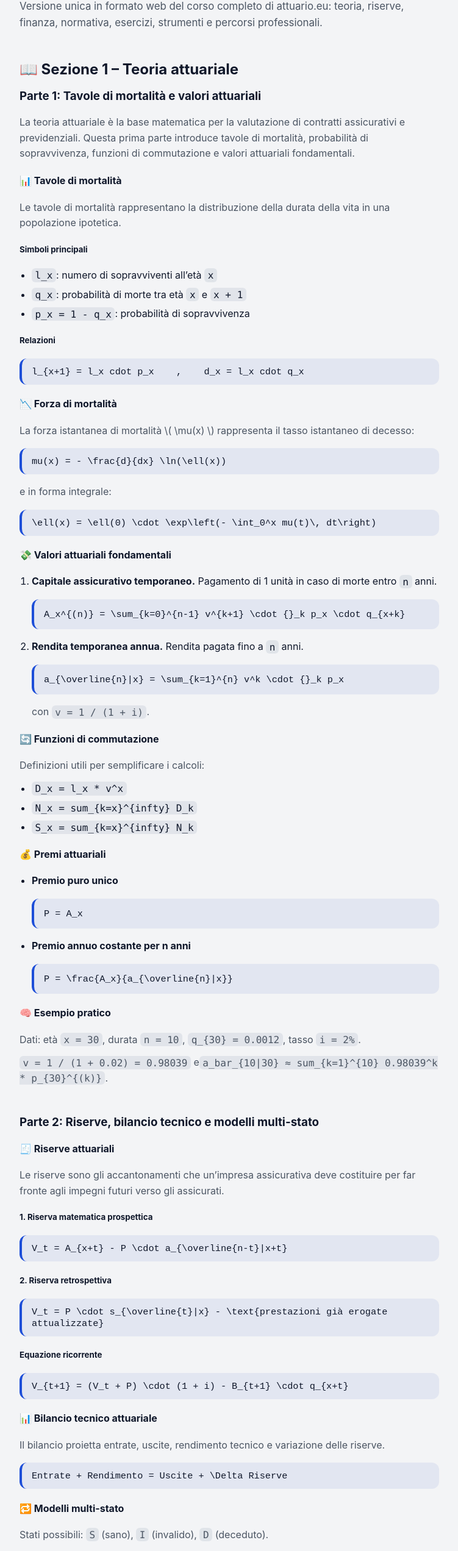
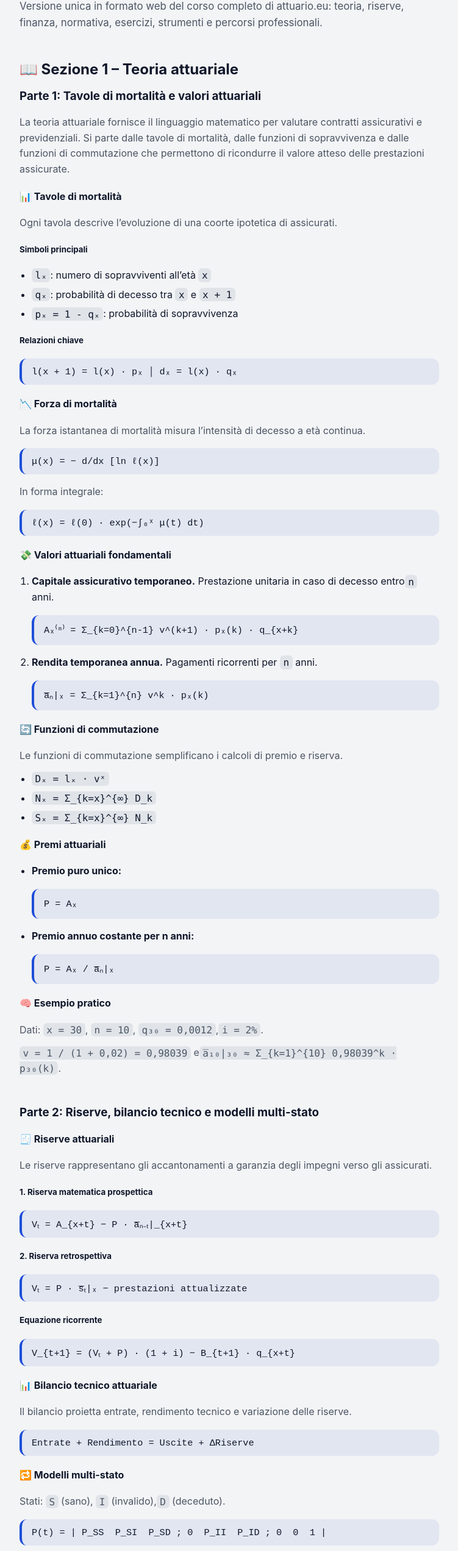
Before and after one commit to pietroscik/attuario-eu, a Next.js app: page /corso in a window 1280 px wide. Shown: the part 229-2773 px from the top of the page at 61% size, without its empty margins (264-1015 px from the left). Built offline with nearby package versions, Linux system fonts and the light colour scheme.

Commit message:
Refine corso attuariale content and formulas

```diff
--- a/pages/corso.js
+++ b/pages/corso.js
@@ -25,233 +25,184 @@
         <h2>📖 Sezione 1 – Teoria attuariale</h2>
         <h3>Parte 1: Tavole di mortalità e valori attuariali</h3>
         <p>
-          La teoria attuariale è la base matematica per la valutazione di contratti
-          assicurativi e previdenziali. Questa prima parte introduce tavole di mortalità,
-          probabilità di sopravvivenza, funzioni di commutazione e valori attuariali
-          fondamentali.
+          La teoria attuariale fornisce il linguaggio matematico per valutare contratti
+          assicurativi e previdenziali. Si parte dalle tavole di mortalità, dalle funzioni di
+          sopravvivenza e dalle funzioni di commutazione che permettono di ricondurre il valore
+          atteso delle prestazioni assicurate.
         </p>
         <h4>📊 Tavole di mortalità</h4>
-        <p>Le tavole di mortalità rappresentano la distribuzione della durata della vita in una popolazione ipotetica.</p>
+        <p>Ogni tavola descrive l’evoluzione di una coorte ipotetica di assicurati.</p>
         <h5>Simboli principali</h5>
         <ul className="list">
           <li>
-            <InlineCode>{'l_x'}</InlineCode>: numero di sopravviventi all’età <InlineCode>{'x'}</InlineCode>
+            <InlineCode>{'lₓ'}</InlineCode>: numero di sopravviventi all’età <InlineCode>{'x'}</InlineCode>
           </li>
           <li>
-            <InlineCode>{'q_x'}</InlineCode>: probabilità di morte tra età <InlineCode>{'x'}</InlineCode> e <InlineCode>{'x + 1'}</InlineCode>
+            <InlineCode>{'qₓ'}</InlineCode>: probabilità di decesso tra <InlineCode>{'x'}</InlineCode> e <InlineCode>{'x + 1'}</InlineCode>
           </li>
           <li>
-            <InlineCode>{'p_x = 1 - q_x'}</InlineCode>: probabilità di sopravvivenza
+            <InlineCode>{'pₓ = 1 - qₓ'}</InlineCode>: probabilità di sopravvivenza
           </li>
         </ul>
-        <h5>Relazioni</h5>
-        <FormulaBlock>
-{`l_{x+1} = l_x \cdot p_x    ,    d_x = l_x \cdot q_x`}
-        </FormulaBlock>
+        <h5>Relazioni chiave</h5>
+        <FormulaBlock>l(x + 1) = l(x) · pₓ │ dₓ = l(x) · qₓ</FormulaBlock>
         <h4>📉 Forza di mortalità</h4>
-        <p>La forza istantanea di mortalità \( \mu(x) \) rappresenta il tasso istantaneo di decesso:</p>
-        <FormulaBlock>
-{`mu(x) = - \\frac{d}{dx} \\ln(\\ell(x))`}
-        </FormulaBlock>
-        <p>e in forma integrale:</p>
-        <FormulaBlock>
-{`\\ell(x) = \\ell(0) \\cdot \\exp\\left(- \\int_0^x mu(t)\\, dt\\right)`}
-        </FormulaBlock>
+        <p>La forza istantanea di mortalità misura l’intensità di decesso a età continua.</p>
+        <FormulaBlock>μ(x) = − d/dx [ln ℓ(x)]</FormulaBlock>
+        <p>In forma integrale:</p>
+        <FormulaBlock>ℓ(x) = ℓ(0) · exp(−∫₀ˣ μ(t) dt)</FormulaBlock>
         <h4>💸 Valori attuariali fondamentali</h4>
         <ol className="list">
           <li>
-            <strong>Capitale assicurativo temporaneo.</strong> Pagamento di 1 unità in caso di morte entro <InlineCode>{'n'}</InlineCode> anni.
-            <FormulaBlock>
-{`A_x^{(n)} = \\sum_{k=0}^{n-1} v^{k+1} \\cdot {}_k p_x \\cdot q_{x+k}`}
-            </FormulaBlock>
+            <strong>Capitale assicurativo temporaneo.</strong> Prestazione unitaria in caso di decesso entro
+            <InlineCode>{'n'}</InlineCode> anni.
+            <FormulaBlock>{"Aₓ⁽ⁿ⁾ = Σ_{k=0}^{n-1} v^(k+1) · pₓ(k) · q_{x+k}"}</FormulaBlock>
           </li>
           <li>
-            <strong>Rendita temporanea annua.</strong> Rendita pagata fino a <InlineCode>{'n'}</InlineCode> anni.
-            <FormulaBlock>
-{`a_{\\overline{n}|x} = \\sum_{k=1}^{n} v^k \\cdot {}_k p_x`}
-            </FormulaBlock>
-            <p>
-              con <InlineCode>{'v = 1 / (1 + i)'}</InlineCode>.
-            </p>
+            <strong>Rendita temporanea annua.</strong> Pagamenti ricorrenti per <InlineCode>{'n'}</InlineCode> anni.
+            <FormulaBlock>{"a̅ₙ|ₓ = Σ_{k=1}^{n} v^k · pₓ(k)"}</FormulaBlock>
           </li>
         </ol>
         <h4>🔄 Funzioni di commutazione</h4>
-        <p>Definizioni utili per semplificare i calcoli:</p>
+        <p>Le funzioni di commutazione semplificano i calcoli di premio e riserva.</p>
         <ul className="list">
           <li>
-            <InlineCode>{'D_x = l_x * v^x'}</InlineCode>
+            <InlineCode>{'Dₓ = lₓ · vˣ'}</InlineCode>
           </li>
           <li>
-            <InlineCode>{'N_x = sum_{k=x}^{infty} D_k'}</InlineCode>
+            <InlineCode>{'Nₓ = Σ_{k=x}^{∞} D_k'}</InlineCode>
           </li>
           <li>
-            <InlineCode>{'S_x = sum_{k=x}^{infty} N_k'}</InlineCode>
+            <InlineCode>{'Sₓ = Σ_{k=x}^{∞} N_k'}</InlineCode>
           </li>
         </ul>
         <h4>💰 Premi attuariali</h4>
         <ul className="list">
           <li>
-            <strong>Premio puro unico</strong>
-            <FormulaBlock>
-{`P = A_x`}
-            </FormulaBlock>
+            <strong>Premio puro unico:</strong>
+            <FormulaBlock>P = Aₓ</FormulaBlock>
           </li>
           <li>
-            <strong>Premio annuo costante per n anni</strong>
-            <FormulaBlock>
-{`P = \\frac{A_x}{a_{\\overline{n}|x}}`}
-            </FormulaBlock>
+            <strong>Premio annuo costante per n anni:</strong>
+            <FormulaBlock>P = Aₓ / a̅ₙ|ₓ</FormulaBlock>
           </li>
         </ul>
         <h4>🧠 Esempio pratico</h4>
         <p>
-          Dati: età <InlineCode>{'x = 30'}</InlineCode>, durata <InlineCode>{'n = 10'}</InlineCode>, <InlineCode>{'q_{30} = 0.0012'}</InlineCode>, tasso <InlineCode>{'i = 2%'}</InlineCode>.
+          Dati: <InlineCode>{'x = 30'}</InlineCode>, <InlineCode>{'n = 10'}</InlineCode>, <InlineCode>{'q₃₀ = 0,0012'}</InlineCode>,
+          <InlineCode>{'i = 2%'}</InlineCode>.
         </p>
         <p>
-          <InlineCode>{'v = 1 / (1 + 0.02) = 0.98039'}</InlineCode> e
-          <InlineCode>{'a_bar_{10|30} ≈ sum_{k=1}^{10} 0.98039^k * p_{30}^{(k)}'}</InlineCode>.
+          <InlineCode>{'v = 1 / (1 + 0,02) = 0,98039'}</InlineCode> e
+          <InlineCode>{'a̅₁₀|₃₀ ≈ Σ_{k=1}^{10} 0,98039^k · p₃₀(k)'}</InlineCode>.
         </p>
       </section>
 
       <section className="section">
         <h3>Parte 2: Riserve, bilancio tecnico e modelli multi-stato</h3>
         <h4>🧾 Riserve attuariali</h4>
+        <p>Le riserve rappresentano gli accantonamenti a garanzia degli impegni verso gli assicurati.</p>
+        <h5>1. Riserva matematica prospettica</h5>
+        <FormulaBlock>{"Vₜ = A_{x+t} − P · a̅ₙ₋ₜ|_{x+t}"}</FormulaBlock>
+        <h5>2. Riserva retrospettiva</h5>
+        <FormulaBlock>Vₜ = P · s̅ₜ|ₓ − prestazioni attualizzate</FormulaBlock>
+        <h5>Equazione ricorrente</h5>
+        <FormulaBlock>{"V_{t+1} = (Vₜ + P) · (1 + i) − B_{t+1} · q_{x+t}"}</FormulaBlock>
+        <h4>📊 Bilancio tecnico attuariale</h4>
+        <p>Il bilancio proietta entrate, rendimento tecnico e variazione delle riserve.</p>
+        <FormulaBlock>Entrate + Rendimento = Uscite + ΔRiserve</FormulaBlock>
+        <h4>🔁 Modelli multi-stato</h4>
         <p>
-          Le riserve sono gli accantonamenti che un’impresa assicurativa deve costituire per
-          far fronte agli impegni futuri verso gli assicurati.
+          Stati: <InlineCode>{'S'}</InlineCode> (sano), <InlineCode>{'I'}</InlineCode> (invalido),
+          <InlineCode>{'D'}</InlineCode> (deceduto).
         </p>
-        <h5>1. Riserva matematica prospettica</h5>
-        <FormulaBlock>
-{`V_t = A_{x+t} - P \\cdot a_{\\overline{n-t}|x+t}`}
-        </FormulaBlock>
-        <h5>2. Riserva retrospettiva</h5>
-        <FormulaBlock>
-{`V_t = P \\cdot s_{\\overline{t}|x} - \\text{prestazioni già erogate attualizzate}`}
-        </FormulaBlock>
-        <h5>Equazione ricorrente</h5>
-        <FormulaBlock>
-{`V_{t+1} = (V_t + P) \\cdot (1 + i) - B_{t+1} \\cdot q_{x+t}`}
-        </FormulaBlock>
-        <h4>📊 Bilancio tecnico attuariale</h4>
-        <p>Il bilancio proietta entrate, uscite, rendimento tecnico e variazione delle riserve.</p>
-        <FormulaBlock>
-{`Entrate + Rendimento = Uscite + \\Delta Riserve`}
-        </FormulaBlock>
-        <h4>🔁 Modelli multi-stato</h4>
-        <p>Stati possibili: <InlineCode>{'S'}</InlineCode> (sano), <InlineCode>{'I'}</InlineCode> (invalido), <InlineCode>{'D'}</InlineCode> (deceduto).</p>
-        <FormulaBlock>
-{`P(t) = \\begin{bmatrix} P_{SS}(t) & P_{SI}(t) & P_{SD}(t) \\cr 0 & P_{II}(t) & P_{ID}(t) \\cr 0 & 0 & 1 \\end{bmatrix}`}
-        </FormulaBlock>
-        <h4>📘 Esempio pratico: Riserva prospettica</h4>
+        <FormulaBlock>P(t) = | P_SS  P_SI  P_SD ; 0  P_II  P_ID ; 0  0  1 |</FormulaBlock>
+        <h4>📘 Esempio applicativo</h4>
         <p>
-          Dati: <InlineCode>{'x = 40'}</InlineCode>, <InlineCode>{'n = 20'}</InlineCode>, premio annuo <InlineCode>{'P = 450'}</InlineCode>,
-          capitale <InlineCode>{'B = 10.000'}</InlineCode>, <InlineCode>{'i = 2%'}</InlineCode>, <InlineCode>{'q_{40} = 0.002'}</InlineCode>.
+          Parametri: <InlineCode>{'x = 40'}</InlineCode>, <InlineCode>{'n = 20'}</InlineCode>,
+          <InlineCode>{'P = 450'}</InlineCode>, <InlineCode>{'B = 10.000'}</InlineCode>, <InlineCode>{'i = 2%'}</InlineCode>.
         </p>
-        <FormulaBlock>
-{`A_{40}^{(20)} = \\sum_{k=0}^{19} v^{k+1} \\cdot {}_k p_{40} \\cdot q_{40+k}`}
-        </FormulaBlock>
-        <FormulaBlock>
-{`a_{\\overline{20}|40} = \\sum_{k=1}^{20} v^k \\cdot {}_k p_{40}`}
-        </FormulaBlock>
-        <FormulaBlock>
-{`V_0 = B \\cdot A_{40}^{(20)} - P \\cdot a_{\\overline{20}|40}`}
-        </FormulaBlock>
+        <FormulaBlock>{"A₄₀⁽²⁰⁾ = Σ_{k=0}^{19} v^(k+1) · p₄₀(k) · q_{40+k}"}</FormulaBlock>
+        <FormulaBlock>{"a̅₂₀|₄₀ = Σ_{k=1}^{20} v^k · p₄₀(k)"}</FormulaBlock>
+        <FormulaBlock>V₀ = B · A₄₀⁽²⁰⁾ − P · a̅₂₀|₄₀</FormulaBlock>
       </section>
 
       <section className="section">
         <h2>📖 Sezione 2 – Finanza attuariale</h2>
         <h3>Parte 3: Tassi, rendite, ALM e derivati assicurativi</h3>
         <p>
-          La finanza attuariale integra concetti finanziari con strumenti assicurativi per
-          modellare i flussi futuri e le garanzie contrattuali.
+          La finanza attuariale integra concetti di matematica finanziaria con la gestione delle
+          passività assicurative.
         </p>
         <h4>📈 Tassi d’interesse</h4>
         <ul className="list">
-          <li><strong>Nominale (j):</strong> con capitalizzazione <InlineCode>{'m'}</InlineCode>-esima.</li>
+          <li><strong>Nominale (j):</strong> capitalizzazione <InlineCode>{'m'}</InlineCode>-esima.</li>
           <li>
-            <strong>Tasso effettivo (i):</strong> <InlineCode>{'i = (1 + j / m)^m - 1'}</InlineCode>.
+            <strong>Tasso effettivo (i):</strong> <InlineCode>{'i = (1 + j / m)^m − 1'}</InlineCode>
           </li>
           <li>
-            <strong>Tasso continuo (δ):</strong> <InlineCode>{'δ = ln(1 + i)'}</InlineCode> e <InlineCode>{'v = e^{-δ}'}</InlineCode>.
+            <strong>Tasso continuo (δ):</strong> <InlineCode>{'δ = ln(1 + i)'}</InlineCode> con <InlineCode>{'v = e^{−δ}'}</InlineCode>
           </li>
         </ul>
-        <p>Attualizzazione: <InlineCode>{'v = 1 / (1 + i)'}</InlineCode>, <InlineCode>{'PV = C * v^t'}</InlineCode>.</p>
+        <p>
+          Attualizzazione di un flusso: <InlineCode>{'v = 1 / (1 + i)'}</InlineCode>,
+          <InlineCode>{'PV = C · v^t'}</InlineCode>.
+        </p>
         <h4>💸 Rendite</h4>
         <ul className="list">
           <li>
-            <strong>Rendita posticipata temporanea</strong>
-            <FormulaBlock>
-{`a_{\\overline{n}} = \\frac{1 - v^n}{i}`}
-            </FormulaBlock>
+            <strong>Posticipata temporanea:</strong>
+            <FormulaBlock>a̅ₙ = (1 − vⁿ) / i</FormulaBlock>
           </li>
           <li>
-            <strong>Rendita perpetua</strong>
-            <FormulaBlock>
-{`a_{\\infty} = \\frac{1}{i}`}
-            </FormulaBlock>
+            <strong>Perpetua:</strong>
+            <FormulaBlock>a̅∞ = 1 / i</FormulaBlock>
           </li>
           <li>
-            <strong>Rendita anticipata</strong>
-            <FormulaBlock>
-{`\\ddot{a}_{\\overline{n}} = a_{\\overline{n}} \\cdot (1 + i)`}
-            </FormulaBlock>
+            <strong>Anticipata:</strong>
+            <FormulaBlock>ä̅ₙ = a̅ₙ · (1 + i)</FormulaBlock>
           </li>
           <li>
-            <strong>Rendita frazionata (m rate/anno)</strong>
-            <FormulaBlock>
-{`a_{\\overline{n}}^{(m)} = \\frac{1 - v^n}{i^{(m)}},    i^{(m)} = m[(1 + i)^{1/m} - 1]`}
-            </FormulaBlock>
+            <strong>Rendita frazionata (m rate/anno):</strong>
+            <FormulaBlock>{"a̅ₙ^(m) = (1 − vⁿ) / i^(m) con i^(m) = m[(1 + i)^{1/m} − 1]"}</FormulaBlock>
           </li>
         </ul>
         <h4>🧠 Modelli stocastici sui tassi</h4>
         <ul className="list">
           <li>
-            <strong>Vasicek</strong>
-            <FormulaBlock>
-{`dr_t = a(b - r_t) dt + \\sigma dW_t`}
-            </FormulaBlock>
+            <strong>Vasicek:</strong>
+            <FormulaBlock>drₜ = a(b − rₜ) dt + σ dWₜ</FormulaBlock>
           </li>
           <li>
-            <strong>Cox-Ingersoll-Ross (CIR)</strong>
-            <FormulaBlock>
-{`dr_t = a(b - r_t) dt + \\sigma\\sqrt{r_t} dW_t`}
-            </FormulaBlock>
+            <strong>Cox–Ingersoll–Ross:</strong>
+            <FormulaBlock>drₜ = a(b − rₜ) dt + σ√rₜ dWₜ</FormulaBlock>
           </li>
         </ul>
-        <p>Applicazioni: pricing di garanzie, simulazioni e Asset Liability Management (ALM).</p>
-        <h4>📊 ALM – Asset Liability Management</h4>
-        <p>Obiettivo: allineare il portafoglio attivo con le obbligazioni verso i passivi.</p>
+        <p>Utilizzi: pricing di garanzie, simulazioni stocastiche e Asset Liability Management.</p>
+        <h4>📊 Asset Liability Management</h4>
+        <p>Obiettivo: allineare attivi e passivi riducendo la volatilità del margine tecnico.</p>
         <ul className="list">
           <li><strong>Matching:</strong> selezionare attivi con flussi coerenti con i passivi.</li>
           <li><strong>Immunizzazione:</strong> minimizzare l’impatto delle variazioni di tasso.</li>
         </ul>
         <p>
-          Misure chiave: durata di Macaulay
-          <InlineCode>{'D = (Σ t · PV_t) / (Σ PV_t)'}</InlineCode> e convessità.
+          Indicatore chiave: durata di Macaulay <InlineCode>{'D = (Σ t · PV_t) / (Σ PV_t)'}</InlineCode> e relativa convessità.
         </p>
         <h4>⚙️ Derivati assicurativi</h4>
         <ul className="list">
-          <li>GAO – Guaranteed Annuity Options.</li>
-          <li>GMxB – garanzie minime sui benefici.</li>
-          <li>Total Return Swaps su attivi a supporto delle riserve.</li>
+          <li>Garanzie GAO e GMxB.</li>
+          <li>Total Return Swap su portafogli a copertura delle riserve.</li>
         </ul>
-        <p>
-          La valutazione combina modelli Black-Scholes con dinamiche stocastiche di longevità e tassi.
-        </p>
-        <h4>💻 Esempio pratico</h4>
+        <p>La valutazione integra modelli di mercato e proiezioni di longevità.</p>
+        <h4>💻 Esempio numerico</h4>
         <p>Rendita di €1.000 annui per 10 anni con <InlineCode>{'i = 3%'}</InlineCode>.</p>
-        <FormulaBlock>
-{`a_{\\overline{10}} = \\frac{1 - (1.03)^{-10}}{0.03} ≈ 8.5302`}
-        </FormulaBlock>
+        <FormulaBlock>{"a̅₁₀ = [1 − (1,03)^{-10}] / 0,03 ≈ 8,53"}</FormulaBlock>
       </section>
 
       <section className="section">
         <h2>📖 Sezione 3 – Normativa e regolamentazione</h2>
         <h3>Parte 4: IFRS 17, Solvency II e normativa attuariale</h3>
-        <p>
-          Il contesto normativo stabilisce i criteri per misurare passività, capitale, informativa
-          e vigilanza sulle compagnie assicurative.
-        </p>
+        <p>Il quadro normativo disciplina criteri valutativi, capitale richiesto e informativa verso il mercato.</p>
         <h4>📘 IFRS 17 – Contratti assicurativi</h4>
         <p>Struttura della passività:</p>
         <ul className="list">
@@ -259,19 +210,15 @@
           <li>RA – Risk Adjustment.</li>
           <li>CSM – Contractual Service Margin.</li>
         </ul>
-        <FormulaBlock>
-{`Liability = BEL + RA + CSM`}
-        </FormulaBlock>
-        <p>Approcci: GMM, PAA, VFA. Modalità di transizione: completo, modificato, fair value.</p>
+        <FormulaBlock>Passività = BEL + RA + CSM</FormulaBlock>
+        <p>Approcci: General Measurement Model, Premium Allocation Approach, Variable Fee Approach.</p>
         <h4>🧮 Solvency II – Adeguatezza patrimoniale</h4>
         <ul className="list">
-          <li>SCR – Solvency Capital Requirement (confidenza 99.5%).</li>
+          <li>SCR – Solvency Capital Requirement al 99,5%.</li>
           <li>MCR – Minimum Capital Requirement.</li>
           <li>Technical Provisions = BEL + Risk Margin.</li>
         </ul>
-        <FormulaBlock>
-{`RM = CoC \\cdot \\sum_{t=1}^T \\frac{SCR_t}{(1 + r)^t}`}
-        </FormulaBlock>
+        <FormulaBlock>{"RM = CoC · Σ_{t=1}^{T} [SCRₜ / (1 + r)^t]"}</FormulaBlock>
         <h4>🧷 Confronto IFRS 17 vs Solvency II</h4>
         <div className="table-wrapper">
           <table>
@@ -285,18 +232,18 @@
             <tbody>
               <tr>
                 <td>Finalità</td>
-                <td>Contabile / informativa</td>
-                <td>Regolamentare / solvibilità</td>
+                <td>Bilancio e trasparenza</td>
+                <td>Solidità patrimoniale</td>
               </tr>
               <tr>
                 <td>Margine</td>
-                <td>CSM (differito)</td>
-                <td>Risk Margin (esplicito)</td>
+                <td>Contractual Service Margin</td>
+                <td>Risk Margin esplicito</td>
               </tr>
               <tr>
                 <td>Scope</td>
                 <td>Contratti assicurativi</td>
-                <td>Tutti i rischi / passività</td>
+                <td>Tutti i rischi e passività</td>
               </tr>
             </tbody>
           </table>
@@ -315,33 +262,23 @@
         <ol className="list">
           <li>
             <strong>Esercizio 1 – Premio puro.</strong> Età 40, capitale €100.000, durata 10 anni, tasso 2%.
-            <FormulaBlock>
-{`P = A_{40}^{(10)} \\cdot 100.000`}
-            </FormulaBlock>
+            <FormulaBlock>P = A₄₀⁽¹⁰⁾ · 100.000</FormulaBlock>
           </li>
           <li>
-            <strong>Esercizio 2 – Riserva prospettica a t = 5.</strong>
-            <FormulaBlock>
-{`V_5 = A_{45}^{(5)} \\cdot 100.000 - P \\cdot a_{\\overline{5}|45}`}
-            </FormulaBlock>
+            <strong>Esercizio 2 – Riserva prospettica.</strong>
+            <FormulaBlock>V₅ = A₄₅⁽⁵⁾ · 100.000 − P · a̅₅|₄₅</FormulaBlock>
           </li>
           <li>
             <strong>Esercizio 3 – Tasso implicito di rendita.</strong>
-            <FormulaBlock>
-{`\\frac{1 - (1 + i)^{-10}}{i} = 8.5302    \\Rightarrow    i ≈ 0.03`}
-            </FormulaBlock>
+            <FormulaBlock>{"[1 − (1 + i)^{-10}] / i = 8,53 ⇒ i ≈ 3%"}</FormulaBlock>
           </li>
           <li>
             <strong>Esercizio 4 – Bilancio tecnico.</strong> Contributi €1.200.000, prestazioni €900.000, riserve iniziali €5.000.000, rendimento 2%.
-            <p>
-              Entrate totali = 1.200.000 + 0.02 × 5.000.000 = 1.300.000. Uscite = 900.000. Variazione = 400.000.
-            </p>
+            <p>Entrate totali = 1.200.000 + 0,02 × 5.000.000 = 1.300.000. Uscite = 900.000. Variazione = +400.000.</p>
           </li>
           <li>
-            <strong>Esercizio 5 – Riscatto.</strong> Riscatto a t = 5 per €4.000, premio iniziale €5.000.
-            <FormulaBlock>
-{`(1 + i)^5 = 1.25    \\Rightarrow    i ≈ 0.0456`}
-            </FormulaBlock>
+            <strong>Esercizio 5 – Riscatto.</strong> Valore di riscatto a t = 5 pari a €4.000 su premio €5.000.
+            <FormulaBlock>(1 + i)^5 = 1,25 ⇒ i ≈ 4,56%</FormulaBlock>
           </li>
         </ol>
       </section>
@@ -361,16 +298,10 @@
 `}
         </pre>
         <h4>📊 Excel</h4>
-        <p>Funzioni utili: <InlineCode>{'=NPV'}</InlineCode>, <InlineCode>{'=IRR'}</InlineCode>, attualizzazione con <InlineCode>{'1/(1+i)^n'}</InlineCode>.</p>
-        <p>
-          Template suggerito con colonne: Età, <InlineCode>{'q_x'}</InlineCode>, <InlineCode>{'l_x'}</InlineCode>, <InlineCode>{'d_x'}</InlineCode>,
-          <InlineCode>{'p_x'}</InlineCode>, <InlineCode>{'v^t'}</InlineCode>, <InlineCode>{'v^t * p_x'}</InlineCode>.
-        </p>
+        <p>Funzioni utili: <InlineCode>{'=NPV'}</InlineCode>, <InlineCode>{'=IRR'}</InlineCode>, formule di attualizzazione con <InlineCode>{'1/(1+i)^n'}</InlineCode>.</p>
+        <p>Template consigliato con colonne: Età, <InlineCode>{'qₓ'}</InlineCode>, <InlineCode>{'lₓ'}</InlineCode>, <InlineCode>{'dₓ'}</InlineCode>, <InlineCode>{'pₓ'}</InlineCode>, <InlineCode>{'v^t'}</InlineCode>, <InlineCode>{'v^t · pₓ'}</InlineCode>.</p>
         <h4>📐 R</h4>
-        <p>Pacchetti utili: <InlineCode>{'lifecontingencies'}</InlineCode>, <InlineCode>{'actuar'}</InlineCode>.</p>
-        <p>
-          Esempio: <InlineCode>{'Axt(soa08, x = 40, n = 10, i = 0.02)'}</InlineCode>.
-        </p>
+        <p>Pacchetti: <InlineCode>{'lifecontingencies'}</InlineCode>, <InlineCode>{'actuar'}</InlineCode>. Esempio: <InlineCode>{'Axt(soa08, x = 40, n = 10, i = 0.02)'}</InlineCode>.</p>
         <h4>🌐 Calcolatori online</h4>
         <ul className="list">
           <li>OpenActTexts Tools.</li>
@@ -382,9 +313,8 @@
         <pre className="code-block">
 {`def riserva_attuariale(P, qx_list, i):
     v = 1 / (1 + i)
-    n = len(qx_list)
-    premi = P * sum(v**(k + 1) for k in range(n))
-    prestazioni = sum(v**(k + 1) * qx_list[k] * 100000 for k in range(n))
+    premi = P * sum(v**(k + 1) for k in range(len(qx_list)))
+    prestazioni = sum(v**(k + 1) * qx_list[k] * 100000 for k in range(len(qx_list)))
     return prestazioni - premi
 `}
         </pre>
@@ -394,36 +324,16 @@
         <h2>📖 Sezione 6 – Glossario attuariale</h2>
         <h3>Parte 7: Termini tecnici, definizioni e formule</h3>
         <ul className="list glossary-list">
-          <li>
-            <strong>Aₓ⁽ⁿ⁾:</strong> capitale assicurativo temporaneo
-          </li>
-          <li>
-            <strong>BEL:</strong> best estimate liability
-          </li>
-          <li>
-            <strong>Convessità, Durata:</strong> misure di sensibilità dei flussi finanziari
-          </li>
-          <li>
-            <strong>Forza di mortalità (μ(x)):</strong> intensità di decesso istantanea
-          </li>
-          <li>
-            <strong>lₓ, qₓ, pₓ:</strong> grandezze base delle tavole di mortalità
-          </li>
-          <li>
-            <strong>Premio puro:</strong> valore atteso della prestazione assicurativa
-          </li>
-          <li>
-            <strong>Riserva:</strong> accantonamento tecnico
-          </li>
-          <li>
-            <strong>SCR:</strong> Solvency Capital Requirement
-          </li>
-          <li>
-            <strong>Tasso tecnico:</strong> tasso di attualizzazione utilizzato nei calcoli
-          </li>
-          <li>
-            <strong>v:</strong> fattore di attualizzazione
-          </li>
+          <li><strong>Aₓ⁽ⁿ⁾:</strong> capitale assicurativo temporaneo</li>
+          <li><strong>BEL:</strong> Best Estimate Liability</li>
+          <li><strong>Convessità / Durata:</strong> sensibilità ai tassi di interesse</li>
+          <li><strong>Forza di mortalità μ(x):</strong> intensità istantanea di decesso</li>
+          <li><strong>lₓ, qₓ, pₓ:</strong> grandezze base delle tavole di mortalità</li>
+          <li><strong>Premio puro:</strong> valore atteso della prestazione</li>
+          <li><strong>Riserva:</strong> accantonamento tecnico</li>
+          <li><strong>SCR:</strong> Solvency Capital Requirement</li>
+          <li><strong>Tasso tecnico:</strong> tasso di attualizzazione utilizzato nei calcoli</li>
+          <li><strong>v:</strong> fattore di attualizzazione</li>
         </ul>
       </section>
 
@@ -432,7 +342,7 @@
         <h3>Parte 8: Studi, esame di Stato, carriera</h3>
         <h4>🎓 Formazione</h4>
         <ul className="list">
-          <li>Laurea triennale in materie quantitative.</li>
+          <li>Laurea triennale in discipline quantitative.</li>
           <li>Laurea magistrale in scienze attuariali o statistica attuariale.</li>
         </ul>
         <h4>🧪 Esame di Stato</h4>
@@ -442,21 +352,20 @@
           <li>Prova orale interdisciplinare con deontologia professionale.</li>
         </ul>
         <h4>🏛️ Iscrizione all’Albo</h4>
-        <p>Sezione A (attuario) gestita dal Consiglio Nazionale degli Attuari (CNA).</p>
+        <p>Sezione A dell’Albo gestita dal Consiglio Nazionale degli Attuari.</p>
         <h4>💼 Carriera</h4>
-        <p>Settori: assicurazioni, previdenza, consulenza, risk management, vigilanza.</p>
+        <p>Ambiti: assicurazioni, previdenza, consulenza, risk management, vigilanza.</p>
         <p>Ruoli: pricing, reserving, valuation, ALM, attuario incaricato.</p>
-        <h4>🧾 Formazione continua (ECM)</h4>
-        <p>Obbligatoria: 60 crediti triennali con corsi online, seminari e master.</p>
+        <h4>🧾 Formazione continua</h4>
+        <p>Obbligo di 60 crediti formativi triennali tra corsi online, seminari e master.</p>
       </section>
 
       <section className="section">
         <h2>📖 Sezione 8 – News, risorse &amp; link utili</h2>
         <p>
-          Inserisci aggiornamenti normativi, modifiche regolamentari, eventi e convegni
-          attuariali, oltre a pubblicazioni e studi recenti.
+          Aggiornamenti normativi, eventi, pubblicazioni specialistiche e occasioni di networking
+          utili alla comunità attuariale.
         </p>
-        <p>Link consigliati:</p>
         <ul className="list">
           <li>Ordine degli Attuari.</li>
           <li>EIOPA.</li>
@@ -470,9 +379,8 @@
         <ul className="list">
           <li>Bowers, Gerber, Hickman, Jones, Nesbitt – <em>Actuarial Mathematics</em>.</li>
           <li>Baxter &amp; Rennie – <em>Financial Calculus</em>.</li>
-          <li>Documenti EIOPA e IFRS.</li>
-          <li>Manuali e paper accademici disponibili in open access.</li>
-          <li>Corsi universitari e dispense.</li>
+          <li>Documentazione EIOPA, IASB e IVASS.</li>
+          <li>Paper accademici open access e materiali universitari.</li>
         </ul>
       </section>
 
```
